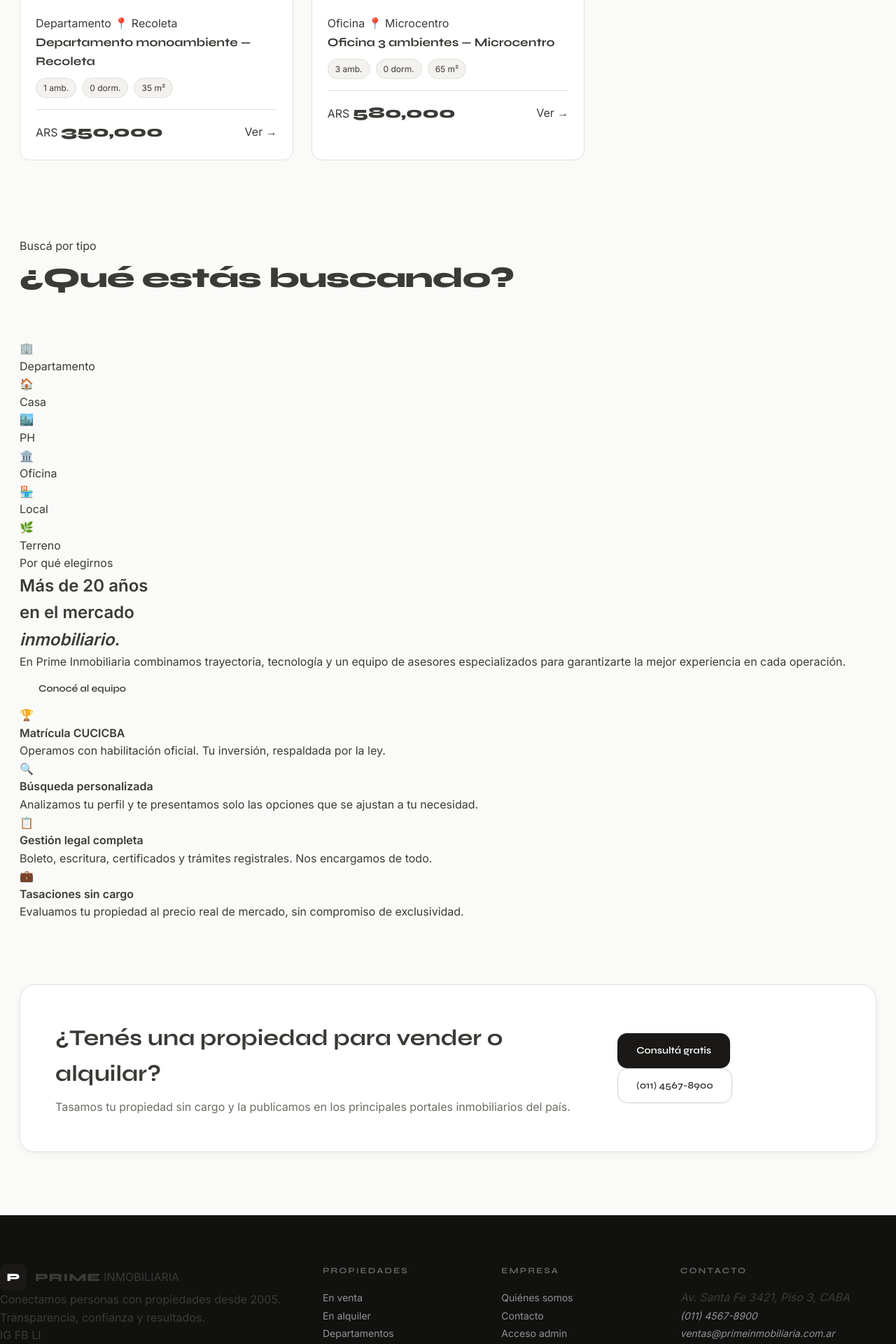
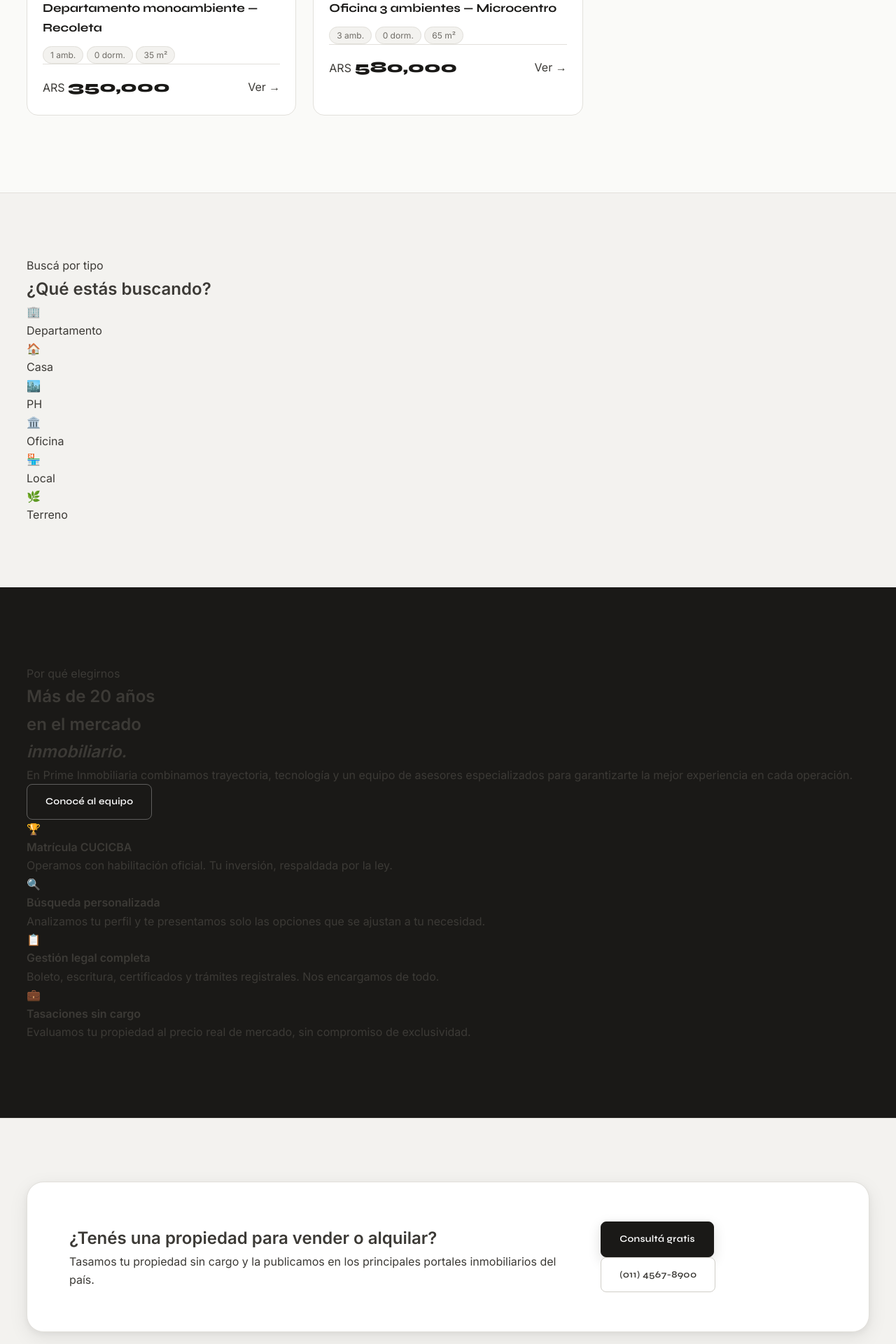
Before and after one commit to Tomas6941/pinmobiliaria, a Flask app: page / in a window 1280 px wide. Shown: the part 1851-3771 px from the top of the page at 70% size. Run offline with Flask 3, Linux system fonts and the light colour scheme; some web fonts are replaced.

Commit message:
Update style.css

```diff
--- a/static/css/style.css
+++ b/static/css/style.css
@@ -1,77 +1,88 @@
 @import url('https://fonts.googleapis.com/css2?family=Syne:wght@400;500;600;700;800&family=Instrument+Serif:ital@0;1&family=Inter:wght@300;400;500;600&display=swap');
 
-:root{
+:root {
+
 --bg:#fafaf8;
 --bg2:#f3f2ef;
 --bg3:#eceae5;
+
 --border:#e2e0db;
 --border2:#d0cec8;
+
 --muted:#9a9690;
 --muted2:#6e6b65;
+
 --text:#3c3a36;
+
 --dark:#1a1917;
 --darker:#111110;
+
 --sand:#c8b98a;
 --sand2:#b5a574;
+
+--sand-soft:rgba(200,185,138,.1);
+--sand-mid:rgba(200,185,138,.2);
+
 --green:#2d6a4f;
+--green-soft:rgba(45,106,79,.1);
+
 --red:#c0392b;
 
---radius-sm:8px;
---radius-md:14px;
---radius-lg:22px;
+--nav-h:70px;
 
---shadow-sm:0 4px 14px rgba(0,0,0,.04);
---shadow-md:0 12px 32px rgba(0,0,0,.08);
---shadow-lg:0 30px 60px rgba(0,0,0,.14);
+--r:8px;
+--r-lg:16px;
+--r-xl:24px;
+
+--shadow-sm:0 2px 6px rgba(26,25,23,.04),0 6px 18px rgba(26,25,23,.05);
+--shadow:0 8px 28px rgba(26,25,23,.08),0 3px 8px rgba(26,25,23,.05);
+--shadow-lg:0 26px 80px rgba(26,25,23,.16),0 8px 24px rgba(26,25,23,.08);
 
 --font:'Syne',sans-serif;
 --serif:'Instrument Serif',serif;
 --body:'Inter',sans-serif;
 
 --ease:cubic-bezier(.4,0,.2,1);
---nav-h:70px;
 }
 
-/* RESET */
+/* ---------- RESET ---------- */
 
 *,*::before,*::after{
 box-sizing:border-box;
 margin:0;
-padding:0
+padding:0;
 }
 
 html{
 scroll-behavior:smooth;
--webkit-font-smoothing:antialiased
+-webkit-font-smoothing:antialiased;
 }
 
 body{
 font-family:var(--body);
 background:var(--bg);
 color:var(--text);
-line-height:1.6;
-overflow-x:hidden
+line-height:1.65;
+overflow-x:hidden;
+}
+
+a{
+color:inherit;
+text-decoration:none;
+transition:color .2s var(--ease);
 }
 
 img{
 display:block;
 width:100%;
 height:100%;
-object-fit:cover
+object-fit:cover;
 }
 
 ul{list-style:none}
-a{text-decoration:none;color:inherit}
+address{font-style:normal}
 
-/* CONTAINER */
-
-.wrap{
-max-width:1280px;
-margin:auto;
-padding:0 28px
-}
-
-/* BUTTONS */
+/* ---------- BUTTONS ---------- */
 
 .btn{
 display:inline-flex;
@@ -79,65 +90,111 @@ align-items:center;
 justify-content:center;
 gap:8px;
 padding:13px 26px;
-border-radius:var(--radius-md);
+border-radius:var(--r);
 font-family:var(--font);
 font-weight:600;
-font-size:14px;
+font-size:13.5px;
+letter-spacing:.3px;
 cursor:pointer;
-border:1px solid transparent;
-transition:all .25s var(--ease)
+transition:all .28s var(--ease);
+border:1.5px solid transparent;
+white-space:nowrap;
 }
 
 .btn-primary{
 background:var(--dark);
-color:#fff
+color:#fff;
+border-color:var(--dark);
+box-shadow:0 6px 18px rgba(26,25,23,.15);
 }
 
 .btn-primary:hover{
+background:var(--darker);
 transform:translateY(-3px);
-box-shadow:var(--shadow-md);
-background:var(--darker)
+box-shadow:0 16px 40px rgba(26,25,23,.35);
 }
 
 .btn-outline{
-border:1px solid var(--border2);
-background:#fff
+background:#fff;
+border-color:var(--border2);
+color:var(--text);
 }
 
 .btn-outline:hover{
 border-color:var(--dark);
 color:var(--dark);
-transform:translateY(-2px)
+transform:translateY(-2px);
+box-shadow:var(--shadow-sm);
 }
 
-/* NAVBAR */
+.btn-outline-light{
+background:transparent;
+border-color:rgba(255,255,255,.3);
+color:#fff;
+}
+
+.btn-outline-light:hover{
+border-color:rgba(255,255,255,.8);
+background:rgba(255,255,255,.08);
+transform:translateY(-2px);
+}
+
+.btn-ghost-sm{
+background:transparent;
+border-color:var(--border);
+color:var(--muted2);
+padding:9px 16px;
+font-size:13px;
+}
+
+.btn-ghost-sm:hover{
+border-color:var(--text);
+color:var(--text);
+background:var(--bg3);
+}
+
+.w-full{width:100%}
+
+/* ---------- NAVBAR ---------- */
 
 .navbar{
 position:fixed;
-top:16px;
+top:0;
 left:0;
 right:0;
-z-index:1000
+z-index:1000;
+height:var(--nav-h);
+transition:background .3s,box-shadow .3s;
+}
+
+.navbar::before{
+content:'';
+position:absolute;
+inset:0;
+background:rgba(250,250,248,.82);
+backdrop-filter:blur(20px) saturate(1.4);
+border-bottom:1px solid var(--border);
+box-shadow:var(--shadow-sm);
 }
 
 .nav-inner{
-max-width:1200px;
-margin:auto;
-padding:14px 26px;
+max-width:1260px;
+margin:0 auto;
+padding:0 28px;
+height:100%;
 display:flex;
 align-items:center;
 justify-content:space-between;
-background:rgba(255,255,255,.75);
-backdrop-filter:blur(14px);
-border:1px solid var(--border);
-border-radius:var(--radius-lg);
-box-shadow:var(--shadow-sm)
+position:relative;
+z-index:1;
 }
+
+/* ---------- BRAND ---------- */
 
 .brand{
 display:flex;
 align-items:center;
-gap:12px
+gap:12px;
 }
 
 .brand-mark{
@@ -145,53 +202,163 @@ width:38px;
 height:38px;
 background:var(--dark);
 color:#fff;
+font-family:var(--font);
+font-weight:800;
+font-size:18px;
 display:flex;
 align-items:center;
 justify-content:center;
-font-family:var(--font);
-font-weight:800;
-border-radius:8px
+border-radius:6px;
+flex-shrink:0;
+letter-spacing:-1px;
+box-shadow:0 6px 18px rgba(0,0,0,.2);
+}
+
+.brand-text{
+display:flex;
+flex-direction:column;
+line-height:1;
 }
 
 .brand-name{
 font-family:var(--font);
+font-size:16px;
 font-weight:800;
-letter-spacing:1px
+color:var(--dark);
+letter-spacing:2px;
 }
+
+.brand-sub{
+font-family:var(--body);
+font-size:8.5px;
+font-weight:500;
+color:var(--muted);
+letter-spacing:2px;
+text-transform:uppercase;
+margin-top:2px;
+}
+
+/* ---------- MENU ---------- */
 
 .nav-menu{
 display:flex;
 align-items:center;
-gap:10px
+gap:4px;
 }
 
-.nav-menu a{
+.nav-menu li a{
+padding:8px 14px;
+border-radius:var(--r);
 font-family:var(--font);
-font-size:14px;
-padding:8px 14px;
-border-radius:8px;
+font-size:13px;
+font-weight:600;
 color:var(--muted2);
-transition:.2s
+letter-spacing:.2px;
+transition:all .2s;
 }
 
-.nav-menu a:hover{
+.nav-menu li a:hover,
+.nav-menu li a.active{
+color:var(--dark);
 background:var(--bg2);
-color:var(--dark)
 }
 
-/* HERO */
+.nav-cta{
+background:var(--dark)!important;
+color:#fff!important;
+padding:9px 20px!important;
+border-radius:var(--r)!important;
+box-shadow:0 8px 20px rgba(26,25,23,.25);
+}
+
+.nav-cta:hover{
+background:var(--darker)!important;
+transform:translateY(-2px);
+}
+
+.nav-burger{
+display:none;
+flex-direction:column;
+gap:5px;
+cursor:pointer;
+background:none;
+border:none;
+padding:6px;
+z-index:2;
+}
+
+.nav-burger span{
+display:block;
+width:22px;
+height:1.5px;
+background:var(--dark);
+transition:all .3s;
+border-radius:2px;
+}
+
+/* ---------- FLASH ---------- */
+
+.flashes{
+position:fixed;
+top:calc(var(--nav-h) + 14px);
+right:20px;
+z-index:2000;
+display:flex;
+flex-direction:column;
+gap:10px;
+}
+
+.flash{
+padding:14px 20px;
+border-radius:var(--r-lg);
+font-family:var(--body);
+font-size:14px;
+font-weight:500;
+max-width:380px;
+background:var(--dark);
+color:#fff;
+box-shadow:var(--shadow-lg);
+border-left:3px solid transparent;
+animation:fIn .35s cubic-bezier(.34,1.56,.64,1);
+}
+
+.flash-success{border-left-color:#4ade80}
+.flash-error{border-left-color:#f87171}
+
+@keyframes fIn{
+from{opacity:0;transform:translateX(40px)}
+}
+
+/* ---------- LAYOUT ---------- */
+
+.wrap{
+max-width:1260px;
+margin:0 auto;
+padding:0 28px;
+}
+
+/* ---------- HERO ---------- */
 
 .hero{
-min-height:100vh;
+min-height:100svh;
+position:relative;
 display:flex;
-align-items:center;
-padding-top:120px;
-position:relative
+flex-direction:column;
+justify-content:flex-end;
+padding-top:var(--nav-h);
 }
 
 .hero-bg{
 position:absolute;
-inset:0
+inset:0;
+}
+
+.hero-bg img{
+position:absolute;
+inset:0;
+width:100%;
+height:100%;
+object-fit:cover;
 }
 
 .hero-overlay{
@@ -199,142 +366,214 @@ position:absolute;
 inset:0;
 background:linear-gradient(
 to top,
-rgba(10,10,8,.85),
-rgba(10,10,8,.2)
-)
+rgba(10,10,8,.95) 0%,
+rgba(10,10,8,.65) 45%,
+rgba(10,10,8,.25) 80%
+);
 }
 
 .hero-content{
 position:relative;
 z-index:2;
-max-width:1200px;
-margin:auto;
-padding:60px 28px
+max-width:1260px;
+width:100%;
+margin:0 auto;
+padding:70px 28px 0;
 }
 
 .hero-title{
 font-family:var(--font);
+font-size:clamp(50px,7vw,92px);
 font-weight:800;
-font-size:clamp(46px,6vw,86px);
-line-height:1.05;
-letter-spacing:-2px;
 color:#fff;
-margin-bottom:18px
+line-height:1.02;
+margin-bottom:18px;
+letter-spacing:-3px;
+max-width:780px;
+}
+
+.hero-title em{
+font-family:var(--serif);
+font-style:italic;
+font-weight:400;
+color:#d4c49a;
 }
 
 .hero-sub{
+font-size:16px;
 color:rgba(255,255,255,.6);
-font-size:17px;
-max-width:500px;
-margin-bottom:40px
+margin-bottom:46px;
+max-width:480px;
 }
 
-/* SEARCH */
+/* ---------- SEARCH ---------- */
 
 .hero-search{
+background:rgba(255,255,255,.96);
+backdrop-filter:blur(18px);
+border-radius:var(--r-xl);
+overflow:hidden;
+box-shadow:0 30px 80px rgba(0,0,0,.45);
+max-width:880px;
+}
+
+.search-tabs{
+display:flex;
+background:var(--bg2);
+border-bottom:1px solid var(--border);
+}
+
+.tab-label{
+display:flex;
+align-items:center;
+cursor:pointer;
+flex:1;
+}
+
+.tab-label span{
+display:flex;
+align-items:center;
+justify-content:center;
+width:100%;
+padding:14px 20px;
+font-family:var(--font);
+font-size:13px;
+font-weight:600;
+color:var(--muted);
+transition:all .2s;
+}
+
+.tab-label input:checked + span{
+color:var(--dark);
 background:#fff;
-border-radius:var(--radius-lg);
-padding:22px;
-box-shadow:var(--shadow-lg);
-max-width:820px
+border-bottom:2px solid var(--dark);
 }
 
 .search-fields{
 display:grid;
 grid-template-columns:1fr 1fr 1fr auto;
-gap:14px
+padding:18px 20px;
+gap:14px;
+align-items:end;
 }
 
 .sf-field{
 display:flex;
 flex-direction:column;
-gap:6px
+gap:5px;
 }
 
 .sf-field label{
 font-size:11px;
 font-weight:600;
+letter-spacing:.5px;
 text-transform:uppercase;
-color:var(--muted)
+color:var(--muted);
 }
 
 .sf-field input,
 .sf-field select{
 background:var(--bg2);
-border:1px solid var(--border);
-padding:11px 12px;
-border-radius:10px;
+border:1.5px solid var(--border);
+border-radius:var(--r);
 font-size:14px;
-transition:.2s
+padding:11px 13px;
+transition:border .2s,background .2s;
 }
 
 .sf-field input:focus,
 .sf-field select:focus{
 outline:none;
 border-color:var(--dark);
-background:#fff
+background:#fff;
 }
 
-/* CARDS */
+.search-btn{
+align-self:flex-end;
+padding:12px 30px;
+}
+
+/* ---------- HERO STATS ---------- */
+
+.hero-stats{
+position:relative;
+z-index:2;
+max-width:1260px;
+width:100%;
+margin:0 auto;
+padding:36px 28px 56px;
+display:flex;
+gap:48px;
+}
+
+.hstat span{
+font-family:var(--font);
+font-size:30px;
+font-weight:800;
+color:#fff;
+}
+
+.hstat small{
+font-size:12px;
+color:rgba(255,255,255,.55);
+margin-top:4px;
+}
+
+/* ---------- CARDS ---------- */
 
 .props-grid{
 display:grid;
 grid-template-columns:repeat(3,1fr);
-gap:26px
+gap:24px;
 }
 
 .prop-card{
 background:#fff;
 border:1px solid var(--border);
-border-radius:var(--radius-md);
+border-radius:var(--r-lg);
 overflow:hidden;
-transition:.25s;
-display:flex;
-flex-direction:column
+transition:transform .3s,var(--ease),box-shadow .3s;
 }
 
 .prop-card:hover{
-transform:translateY(-6px);
-box-shadow:var(--shadow-md)
+transform:translateY(-8px);
+box-shadow:var(--shadow-lg);
+border-color:var(--border2);
 }
 
 .prop-img{
+position:relative;
 aspect-ratio:16/10;
-overflow:hidden
+overflow:hidden;
 }
 
 .prop-img img{
-transition:transform .5s
+transition:transform .6s var(--ease);
 }
 
-.prop-card:hover img{
-transform:scale(1.05)
+.prop-card:hover .prop-img img{
+transform:scale(1.07);
 }
 
 .prop-body{
-padding:22px
+padding:22px;
 }
 
 .prop-titulo{
 font-family:var(--font);
+font-size:17px;
 font-weight:700;
-font-size:17px;
-margin-bottom:10px
-}
-
-.prop-specs{
-display:flex;
-flex-wrap:wrap;
-gap:8px;
-margin-bottom:16px
+color:var(--dark);
+margin-bottom:10px;
 }
 
 .prop-specs span{
+font-size:12px;
+color:var(--muted2);
 background:var(--bg2);
 border:1px solid var(--border);
 padding:4px 10px;
-font-size:12px;
-border-radius:999px
+border-radius:100px;
 }
 
 .prop-footer{
@@ -342,163 +581,145 @@ display:flex;
 align-items:center;
 justify-content:space-between;
 padding-top:14px;
-border-top:1px solid var(--border)
+border-top:1px solid var(--border);
 }
 
 .prop-precio strong{
 font-family:var(--font);
 font-size:22px;
-font-weight:800
+font-weight:800;
+color:var(--dark);
 }
 
-/* SECTIONS */
+/* ---------- SECTIONS ---------- */
 
 .section-destacadas{
-padding:110px 0
+padding:110px 0;
+background:var(--bg);
 }
 
-.sec-head{
-margin-bottom:56px
+.section-tipos{
+padding:90px 0;
+background:var(--bg2);
+border-top:1px solid var(--border);
 }
 
-.sec-head h2{
-font-family:var(--font);
-font-weight:800;
-font-size:clamp(28px,4vw,40px);
-letter-spacing:-1px
+.section-por-que{
+padding:110px 0;
+background:var(--dark);
 }
 
-/* CTA */
-
 .section-cta{
-padding:90px 0
+padding:90px 0;
+background:var(--bg2);
+border-top:1px solid var(--border);
 }
 
+/* ---------- CTA ---------- */
+
 .cta-box{
-display:flex;
-justify-content:space-between;
-align-items:center;
-gap:30px;
-padding:50px;
 background:#fff;
 border:1px solid var(--border);
-border-radius:var(--radius-lg);
-box-shadow:var(--shadow-sm)
+border-radius:var(--r-xl);
+padding:56px 60px;
+display:flex;
+align-items:center;
+justify-content:space-between;
+gap:40px;
+box-shadow:var(--shadow);
 }
 
-.cta-text h2{
-font-family:var(--font);
-font-size:32px;
-margin-bottom:10px
-}
-
-.cta-text p{
-color:var(--muted2)
-}
-
-/* FORM */
-
-.form{
-display:flex;
-flex-direction:column;
-gap:20px
-}
-
-.form-group{
-display:flex;
-flex-direction:column;
-gap:6px
-}
-
-.form-group input,
-.form-group textarea,
-.form-group select{
-background:var(--bg2);
-border:1px solid var(--border);
-padding:13px 14px;
-border-radius:10px;
-font-size:14px;
-transition:.2s
-}
-
-.form-group input:focus,
-.form-group textarea:focus,
-.form-group select:focus{
-outline:none;
-border-color:var(--dark);
-background:#fff
-}
-
-/* FOOTER */
+/* ---------- FOOTER ---------- */
 
 .footer{
 background:var(--darker);
-padding:70px 0
+padding:70px 0 0;
 }
 
 .footer-top{
 display:grid;
 grid-template-columns:2fr 1fr 1fr 1.5fr;
-gap:50px
+gap:56px;
+margin-bottom:52px;
 }
 
-.footer-col h4{
-font-family:var(--font);
-font-size:12px;
-letter-spacing:2px;
-text-transform:uppercase;
-color:rgba(255,255,255,.35);
-margin-bottom:16px
+.footer-social a{
+width:36px;
+height:36px;
+border-radius:var(--r);
+background:rgba(255,255,255,.06);
+border:1px solid rgba(255,255,255,.1);
+display:flex;
+align-items:center;
+justify-content:center;
+font-size:11px;
+font-weight:700;
+color:rgba(255,255,255,.5);
+transition:all .2s;
 }
 
-.footer-col a{
-color:rgba(255,255,255,.55);
-font-size:14px
+.footer-social a:hover{
+background:rgba(255,255,255,.14);
+color:#fff;
 }
 
-.footer-col a:hover{
-color:#fff
+/* ---------- REVEAL ---------- */
+
+.reveal{
+opacity:0;
+transform:translateY(18px);
+transition:opacity .55s var(--ease),transform .55s var(--ease);
 }
 
-/* RESPONSIVE */
-
-@media(max-width:1100px){
-
-.props-grid{
-grid-template-columns:repeat(2,1fr)
+.reveal.visible{
+opacity:1;
+transform:translateY(0);
 }
 
-.footer-top{
-grid-template-columns:1fr 1fr
-}
+.reveal-d1{transition-delay:.1s}
+.reveal-d2{transition-delay:.2s}
+.reveal-d3{transition-delay:.3s}
 
-.cta-box{
-flex-direction:column;
-text-align:center
-}
+/* ---------- RESPONSIVE ---------- */
+
+@media (max-width:1100px){
+
+.props-grid{grid-template-columns:repeat(2,1fr)}
+.tipos-grid{grid-template-columns:repeat(3,1fr)}
+.pq-grid{grid-template-columns:1fr;gap:40px}
+.equipo-grid{grid-template-columns:repeat(2,1fr)}
+.footer-top{grid-template-columns:1fr 1fr}
 
 }
 
-@media(max-width:768px){
+@media (max-width:768px){
 
-.props-grid{
-grid-template-columns:1fr
+.nav-burger{display:flex}
+
+.nav-menu{
+display:none;
+position:fixed;
+top:var(--nav-h);
+left:0;
+right:0;
+bottom:0;
+background:rgba(250,250,248,.98);
+backdrop-filter:blur(20px);
+flex-direction:column;
+align-items:center;
+justify-content:center;
+gap:8px;
 }
 
-.nav-menu{
-display:none
-}
+.nav-menu.open{display:flex}
 
-.hero-title{
-font-size:46px
-}
+.props-grid{grid-template-columns:1fr}
+.tipos-grid{grid-template-columns:repeat(3,1fr)}
 
-.search-fields{
-grid-template-columns:1fr
-}
+.search-fields{grid-template-columns:1fr 1fr}
 
-.footer-top{
-grid-template-columns:1fr
-}
+.footer-top{grid-template-columns:1fr}
+
+.hero-title{letter-spacing:-1.5px}
 
 }
```
